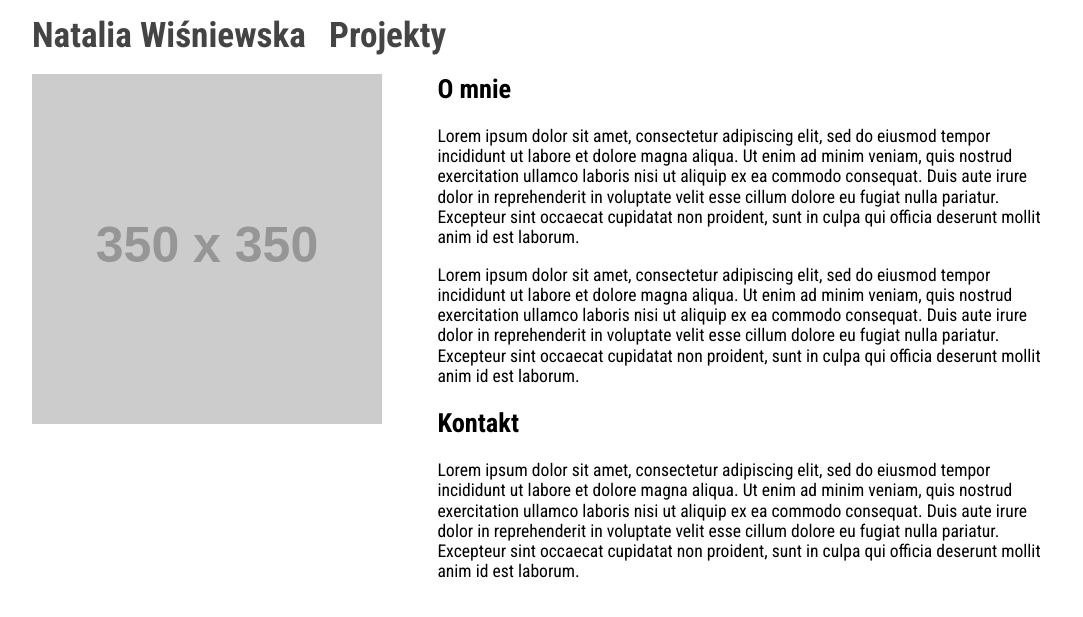
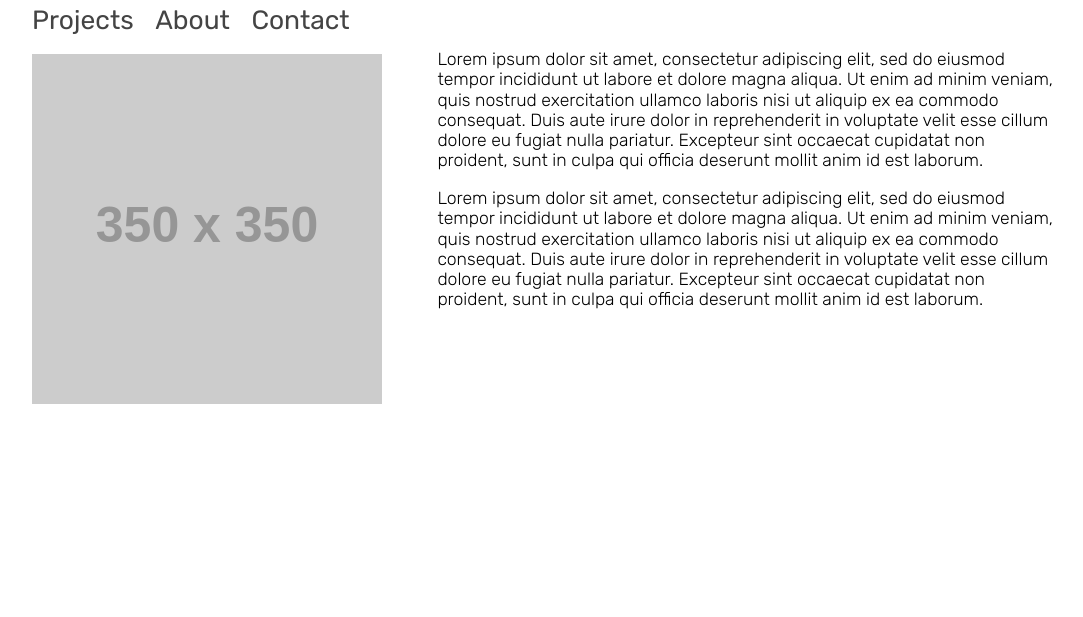
Before and after one commit to tasuki/natka, a Jekyll site: the page built from about.md, in a window 1280 px wide. Shown: the top 617 px of the page, without its empty margins (73-1156 px from the left). Built offline with Jekyll 4.4.1, drawn with Linux system fonts in a browser that asks for light colours; nearby versions of some CDN libraries.

Commit message:
English and font

```diff
--- a/_includes/head.html
+++ b/_includes/head.html
@@ -4,7 +4,7 @@
 
   <title>{{ site.title }} &middot; {{ page.title }}</title>
 
-  <link rel="stylesheet" href="//fonts.googleapis.com/css?family=Roboto+Condensed:400,400i,700&amp;subset=latin-ext">
+  <link rel="stylesheet" href="//fonts.googleapis.com/css?family=Rubik:300,300i,400">
   <link rel="stylesheet" href="//unpkg.com/purecss@1.0.0/build/pure-min.css">
   <link rel="stylesheet" href="//unpkg.com/purecss@1.0.0/build/grids-responsive-min.css">
   <link rel="stylesheet" href="/public/css/style.css">
--- a/_layouts/base.html
+++ b/_layouts/base.html
@@ -5,8 +5,9 @@
     <div id="header">
       <div class="pure-menu pure-menu-horizontal">
         <ul class="pure-menu-list">
-          <li class="pure-menu-item"><a href="/o-mnie" class="pure-menu-link">Natalia Wiśniewska</a></li>
-          <li class="pure-menu-item"><a href="/" class="pure-menu-link">Projekty</a></li>
+          <li class="pure-menu-item"><a href="/" class="pure-menu-link">Projects</a></li>
+          <li class="pure-menu-item"><a href="/about" class="pure-menu-link">About</a></li>
+          <li class="pure-menu-item"><a href="/contact" class="pure-menu-link">Contact</a></li>
         </ul>
       </div>
     </div>
--- a/o-mnie.md
+++ b/about.md
@@ -1,15 +1,9 @@
 ---
 layout: about
-title: O mnie
+title: About
 img: https://dummyimage.com/350x350/aaa/fff
 ---
-
-## O mnie
 
 Lorem ipsum dolor sit amet, consectetur adipiscing elit, sed do eiusmod tempor incididunt ut labore et dolore magna aliqua. Ut enim ad minim veniam, quis nostrud exercitation ullamco laboris nisi ut aliquip ex ea commodo consequat. Duis aute irure dolor in reprehenderit in voluptate velit esse cillum dolore eu fugiat nulla pariatur. Excepteur sint occaecat cupidatat non proident, sunt in culpa qui officia deserunt mollit anim id est laborum.
 
 Lorem ipsum dolor sit amet, consectetur adipiscing elit, sed do eiusmod tempor incididunt ut labore et dolore magna aliqua. Ut enim ad minim veniam, quis nostrud exercitation ullamco laboris nisi ut aliquip ex ea commodo consequat. Duis aute irure dolor in reprehenderit in voluptate velit esse cillum dolore eu fugiat nulla pariatur. Excepteur sint occaecat cupidatat non proident, sunt in culpa qui officia deserunt mollit anim id est laborum.
-
-## Kontakt
-
-Lorem ipsum dolor sit amet, consectetur adipiscing elit, sed do eiusmod tempor incididunt ut labore et dolore magna aliqua. Ut enim ad minim veniam, quis nostrud exercitation ullamco laboris nisi ut aliquip ex ea commodo consequat. Duis aute irure dolor in reprehenderit in voluptate velit esse cillum dolore eu fugiat nulla pariatur. Excepteur sint occaecat cupidatat non proident, sunt in culpa qui officia deserunt mollit anim id est laborum.
--- a/public/css/style.css
+++ b/public/css/style.css
@@ -1,12 +1,25 @@
 html, button, input, select, textarea, .pure-g [class *= "pure-u"] {
-  font-family: Roboto Condensed, sans-serif;
+  font-family: "Rubik";
+  font-weight: 300;
 }
 
 body {
   max-width: 1080px;
-  padding: 10px;
+  padding: 0px 10px 10px 10px;
   margin: auto;
   font-size: 1.1em;
+}
+
+h1, h2, h3, h4, h5, h6 {
+  font-weight: 400;
+}
+
+strong {
+  font-weight: 400;
+}
+
+em {
+  font-style: italic;
 }
 
 .pure-menu-link { color: #444; margin-right: 5px; }
@@ -16,7 +29,7 @@ body {
 
 
 /* header */
-#header { font-weight: bold; }
+#header { font-weight: 400; }
 #header div a { padding: 5px; }
 
 
@@ -47,10 +60,10 @@ body {
 
 /* responsive */
 @media screen and (min-width: 25em) {
-  #header { font-size: 1.5em; }
+  #header { font-size: 1em; }
 }
 
 @media screen and (min-width: 35.5em) {
-  #header { font-size: 2em; }
+  #header { font-size: 1.5em; }
   .pad-text { padding: 0 7%; margin-top: -1em; }
 }
```
Also changed, not shown: contact.md (added, +9 -0 lines), index.md (+9 -9 lines), project.md (renamed from projekt.md, +1 -1 lines).
